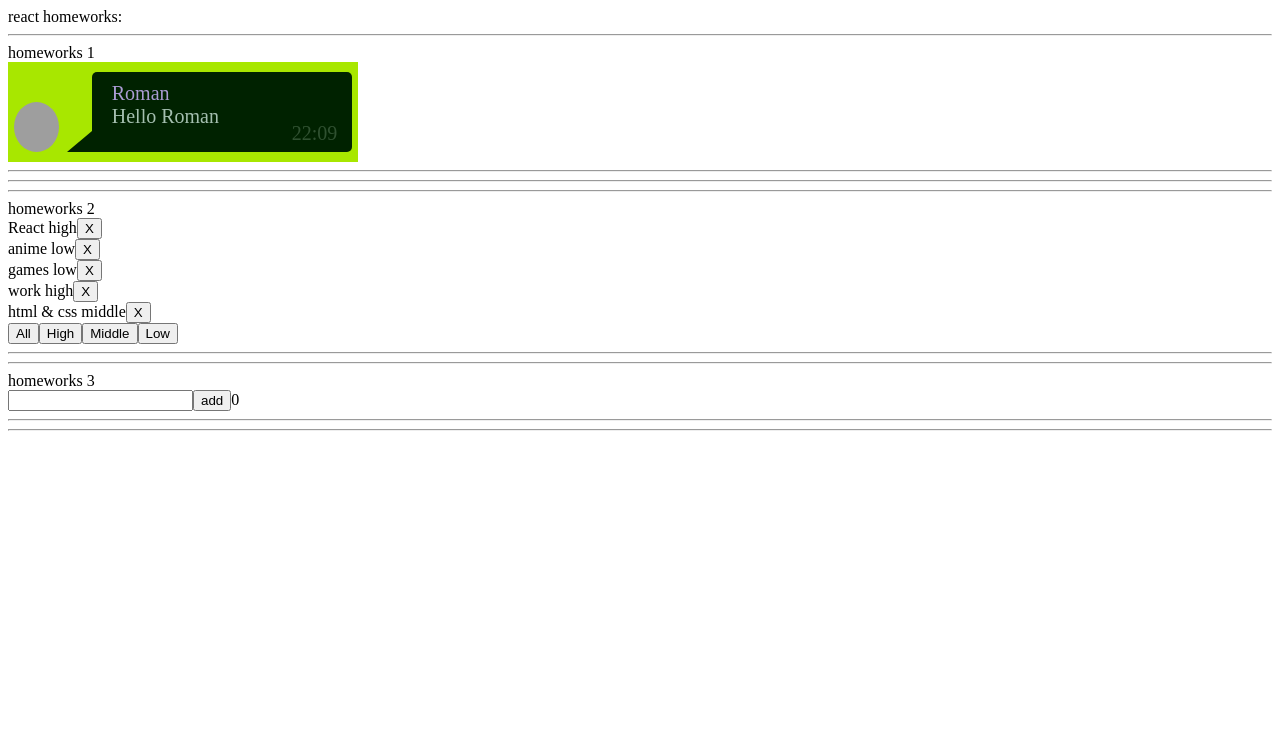
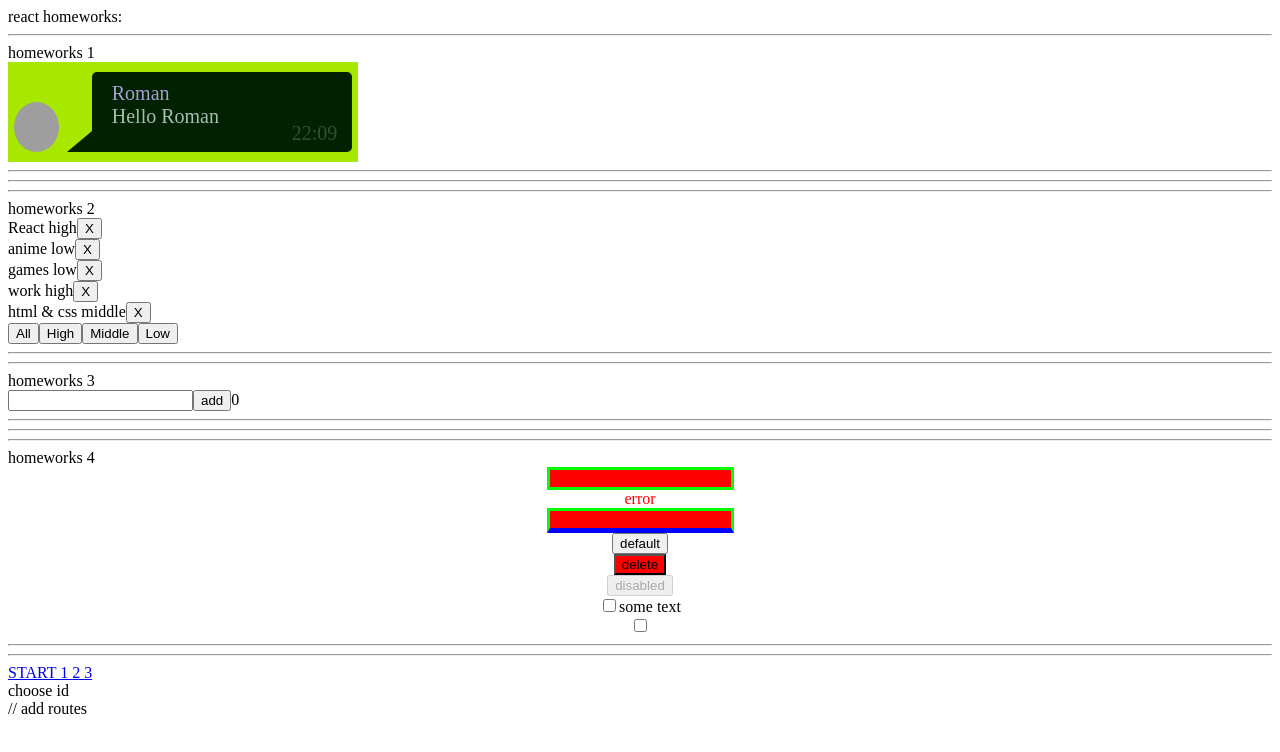
Before and after one commit to AndriiMshk/incubator_homework, a React (Create React App) app: page / in a window 1280 px wide. Shown: the top 752 px of the page. Built offline with nearby package versions, Linux system fonts and the light colour scheme; grey boxes are pictures that could not be loaded.

Commit message:
hw 4 done

```diff
--- a/package.json
+++ b/package.json
@@ -10,9 +10,11 @@
     "@types/node": "^16.11.26",
     "@types/react": "^17.0.39",
     "@types/react-dom": "^17.0.13",
+    "@types/react-router-dom": "^5.3.3",
     "@types/uuid": "^8.3.4",
     "react": "^17.0.2",
     "react-dom": "^17.0.2",
+    "react-router-dom": "^6.3.0",
     "react-scripts": "5.0.0",
     "typescript": "^4.6.2",
     "web-vitals": "^2.1.4"
--- a/src/index.tsx
+++ b/src/index.tsx
@@ -1,20 +1,22 @@
-import React from 'react'
-import ReactDOM from 'react-dom'
-import './assets/main.css'
-import App from './p1-main/m1-ui/u1-app/App'
-import * as serviceWorker from './serviceWorker'
-
+import React from 'react';
+import ReactDOM from 'react-dom';
+import './assets/main.css';
+import App from './p1-main/m1-ui/u1-app/App';
+import * as serviceWorker from './serviceWorker';
+import { BrowserRouter } from 'react-router-dom';
 
 // igg2
 
 ReactDOM.render(
-    <React.StrictMode>
-        <App/>
-    </React.StrictMode>,
-    document.getElementById("root")
-)
+  <React.StrictMode>
+    <BrowserRouter>
+      <App />
+    </BrowserRouter>
+  </React.StrictMode>,
+  document.getElementById('root'),
+);
 
 // If you want your app to work offline and load faster, you can change
 // unregister() to register() below. Note this comes with some pitfalls.
 // Learn more about service workers: https://bit.ly/CRA-PWA
-serviceWorker.unregister()
+serviceWorker.unregister();
--- a/src/p1-main/m1-ui/u1-app/App.tsx
+++ b/src/p1-main/m1-ui/u1-app/App.tsx
@@ -3,6 +3,9 @@ import s from './App.module.css'
 import HW1 from '../../../p2-homeworks/h1/HW1'
 import HW2 from '../../../p2-homeworks/h2/HW2';
 import HW3 from "../../../p2-homeworks/h3/HW3";
+import HW4 from '../../../p2-homeworks/h4/HW4';
+import HW5 from '../../../p2-homeworks/h5-rrd-v6/HW5';
+
 
 function App() {
     return (
@@ -11,8 +14,8 @@ function App() {
             <HW1/>
             <HW2/>
             <HW3/>
-            {/*<HW4/>*/}
-            {/*<HW5/>*/}
+            <HW4/>
+            <HW5/>
 
         </div>
     )
--- a/src/p2-homeworks/h2/Affairs.tsx
+++ b/src/p2-homeworks/h2/Affairs.tsx
@@ -1,6 +1,7 @@
 import React from 'react'
 import Affair from './Affair'
 import {AffairType, FilterType} from './HW2'
+import {MyButton} from "../../components/MyButton";
 
 type AffairsPropsType = {
     data: AffairType[] | undefined
@@ -25,6 +26,10 @@ function Affairs(props: AffairsPropsType) {
     return (
         <div>
             {mappedAffairs}
+            {/*<MyButton text={'all'} onClick={setAll}/>*/}
+            {/*<MyButton text={'high'} onClick={setHigh}/>*/}
+            {/*<MyButton text={'middle'} onClick={setMiddle}/>*/}
+            {/*<MyButton text={'low'} onClick={setLow}/>*/}
             <button onClick={setAll}>All</button>
             <button onClick={setHigh}>High</button>
             <button onClick={setMiddle}>Middle</button>
--- a/src/p2-homeworks/h4/common/c1-SuperInputText/SuperInputText.tsx
+++ b/src/p2-homeworks/h4/common/c1-SuperInputText/SuperInputText.tsx
@@ -16,10 +16,13 @@ type SuperInputTextPropsType = DefaultInputPropsType & { // и + ещё проп
 const SuperInputText: React.FC<SuperInputTextPropsType> = (
     {
         type, // достаём и игнорируем чтоб нельзя было задать другой тип инпута
-        onChange, onChangeText,
-        onKeyPress, onEnter,
+        onChange,
+        onChangeText,
+        onKeyPress,
+        onEnter,
         error,
-        className, spanClassName,
+        className,
+        spanClassName,
 
         ...restProps// все остальные пропсы попадут в объект restProps
     }
@@ -39,7 +42,7 @@ const SuperInputText: React.FC<SuperInputTextPropsType> = (
     }
 
     const finalSpanClassName = `${s.error} ${spanClassName ? spanClassName : ''}`
-    const finalInputClassName = `${s.errorInput} ${className}` // need to fix with (?:) and s.superInput
+    const finalInputClassName = `${s.errorInput} ${className ? className : ''}` // need to fix with (?:) and s.superInput
 
     return (
         <>
--- a/src/p2-homeworks/h4/common/c3-SuperCheckbox/SuperCheckbox.tsx
+++ b/src/p2-homeworks/h4/common/c3-SuperCheckbox/SuperCheckbox.tsx
@@ -12,14 +12,16 @@ type SuperCheckboxPropsType = DefaultInputPropsType & {
 const SuperCheckbox: React.FC<SuperCheckboxPropsType> = (
     {
         type, // достаём и игнорируем чтоб нельзя было задать другой тип инпута
-        onChange, onChangeChecked,
-        className, spanClassName,
+        onChange,
+        onChangeChecked,
+        className,
+        spanClassName,
         children, // в эту переменную попадёт текст, типизировать не нужно так как он затипизирован в React.FC
-
         ...restProps// все остальные пропсы попадут в объект restProps
     }
 ) => {
     const onChangeCallback = (e: ChangeEvent<HTMLInputElement>) => {
+      onChangeChecked && onChangeChecked(e.currentTarget.checked)
         // сделайте так чтоб работал onChange и onChangeChecked
     }
 
--- a/src/p2-homeworks/h5-rrd-v6/Header.tsx
+++ b/src/p2-homeworks/h5-rrd-v6/Header.tsx
@@ -1,12 +1,34 @@
-import React from 'react'
+import React from 'react';
+import { NavLink, Outlet, Route, Routes, useParams } from 'react-router-dom';
 
 function Header() {
-    return (
-        <div>
-            // add NavLinks
 
-        </div>
-    )
+  const params = useParams<'id'>()
+  const some = params.id // хуй поймешь что это тоже
+  return (
+    <div>
+      <NavLink to={'/'}> START </NavLink>
+      <NavLink to={'/1'}> 1 </NavLink>
+      <NavLink to={'/2'}> 2 </NavLink>
+      <NavLink to={'/3'}> 3 </NavLink>
+      <Routes>
+        <Route path={'/'} element={<div>START</div>} />
+        <Route path={'/1'} element={<div>1 ##</div>} />
+        <Route path={':id'} element={<div>--- id</div>} />
+        <Route index element={<div>choose id</div>} />
+        <Route path={'/2'} element={
+          <div>
+            # 2 #
+            <Outlet />
+          </div>}
+        >
+          <Route path={'/2/3'} element={<div>## 3</div>} />
+        </Route>
+        <Route path={'/*'} element={<div>404</div>} />
+      </Routes>
+{/*2-3 нихуя не работает */}
+    </div>
+  );
 }
 
-export default Header
+export default Header;
```
Also changed, not shown: src/components/MyButton.tsx (added, +23 -0 lines), src/p1-main/m1-ui/u1-app/App.module.css (line endings or trailing spaces), 1 other file (tests, documents, lock files or other folders).
